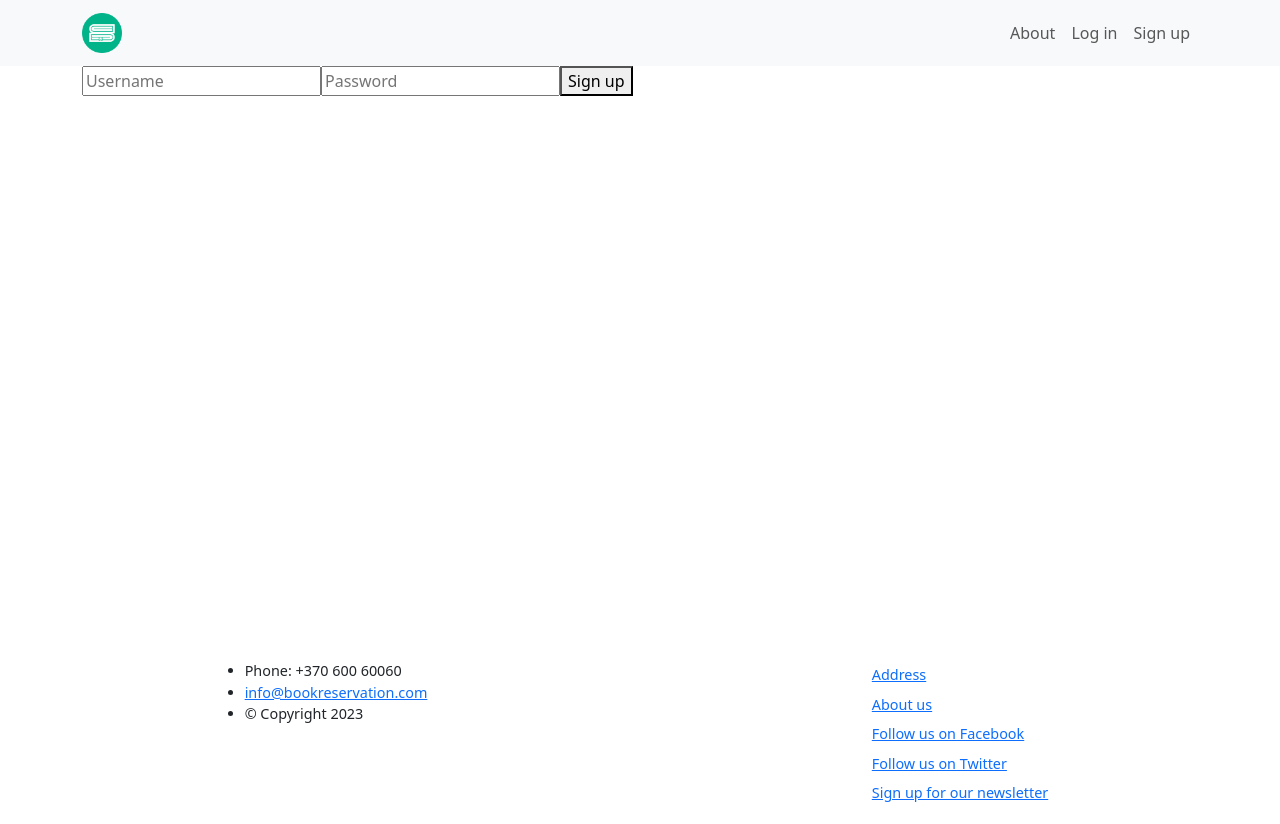
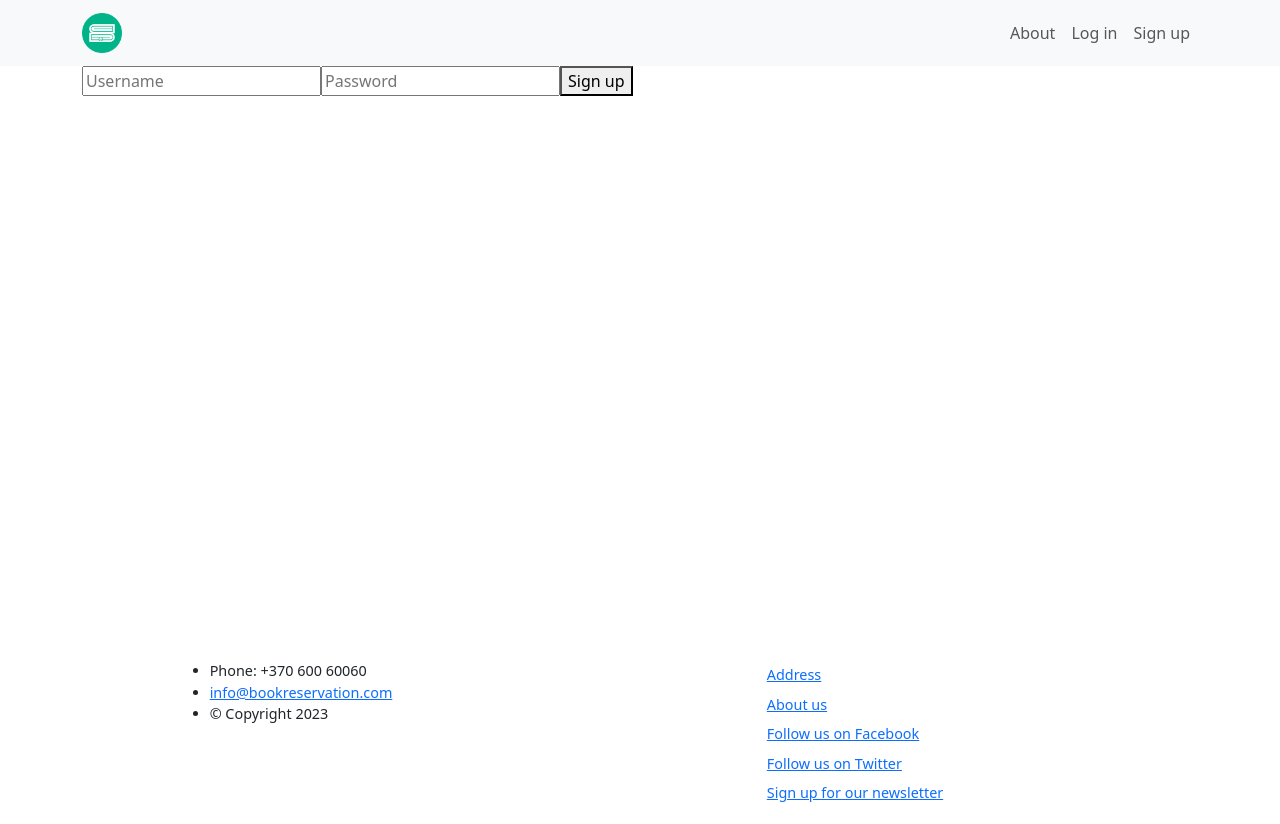
Before and after one commit to jzabulenas/online-bookstore, a React (Create React App) app in the folder frontend/: page /signup in a window 1280 px wide. Built offline with nearby package versions, Linux system fonts and the light colour scheme.

Commit message:
Place footer in regular container

```diff
--- a/frontend/src/components/Footer.js
+++ b/frontend/src/components/Footer.js
@@ -2,7 +2,7 @@ import "./Footer.css";
 
 export default function Footer() {
   return (
-    <footer className="container-fluid text-font-size">
+    <footer className="container text-font-size">
       <div className="row">
         <div className="col-12 col-sm-6 d-flex justify-content-center">
           <ul>
```
